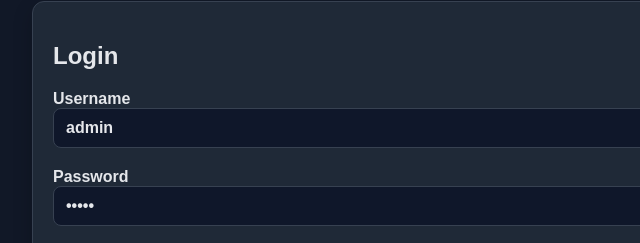
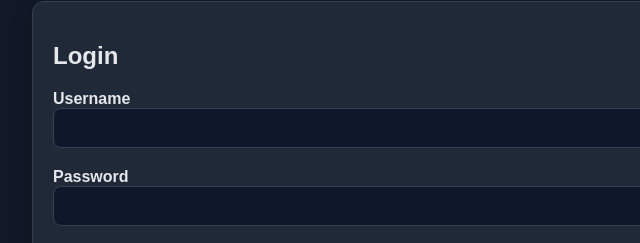
Before and after one commit to blahpetr/TimekprS, a plain HTML site: page html/index.html in a window 1280 px wide. Shown: the part 141-384 px from the top of the page, 138-778 px from the left. Drawn offline with Linux system fonts and the light colour scheme.

Commit message:
Removed default values for login

```diff
--- a/html/index.html
+++ b/html/index.html
@@ -17,11 +17,11 @@
           <h2>Login</h2>
           <label>
             Username
-            <input id="username" type="text" value="admin" />
+            <input id="username" type="text"/>
           </label>
           <label>
             Password
-            <input id="password" type="password" value="admin" />
+            <input id="password" type="password"/>
           </label>
           <button id="login-btn">Authenticate</button>
           <p id="login-status" class="status"></p>
```
